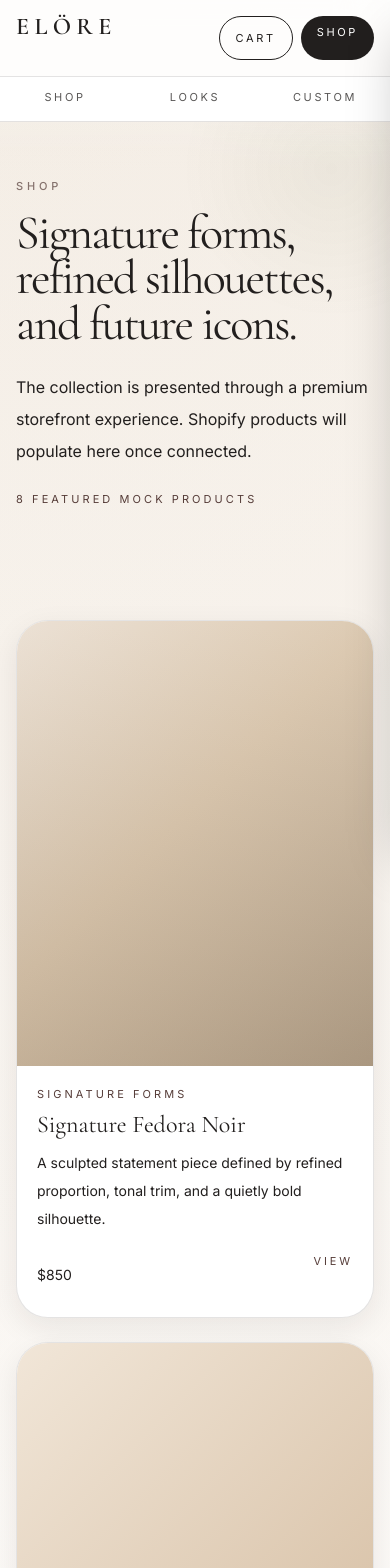
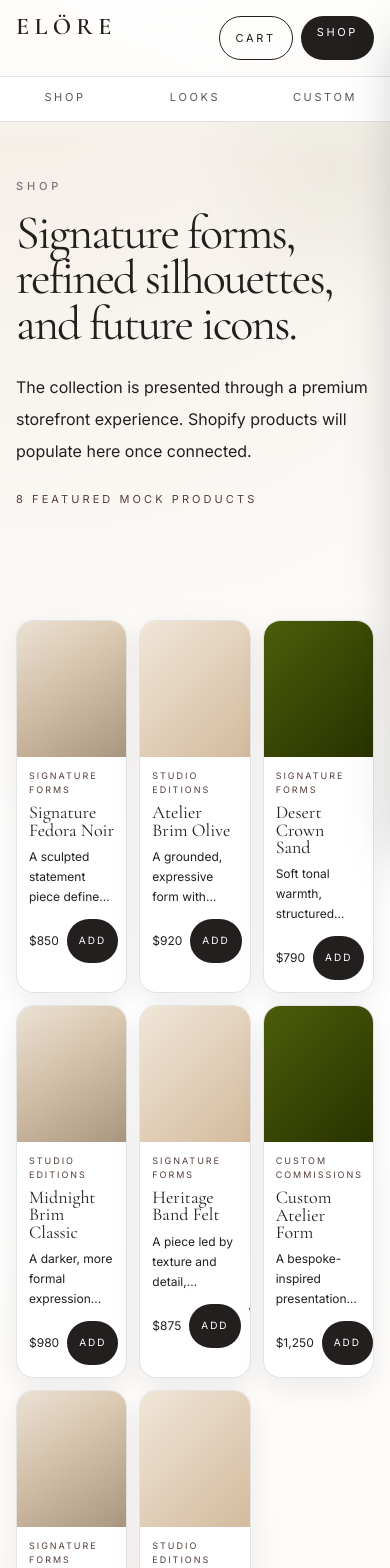
Before and after one commit to caliphsafe/elore-atelier, a Next.js app: page /shop in a window 390 px wide. Shown: the top 1568 px of the page. Built offline with nearby package versions, Linux system fonts and the light colour scheme.

Commit message:
Refactor product card layout and styling

```diff
--- a/app/shop/page.tsx
+++ b/app/shop/page.tsx
@@ -24,11 +24,11 @@ export default function ShopPage() {
       </section>
 
       <section className="section-pad pt-0">
-        <div className="editorial-container grid gap-6 sm:grid-cols-2 xl:grid-cols-4">
+        <div className="editorial-container grid grid-cols-3 gap-3 sm:grid-cols-2 sm:gap-6 xl:grid-cols-4">
           {mockProducts.map((product, i) => (
             <article
               key={product.id}
-              className="group lift-card overflow-hidden rounded-luxe border thin-border bg-white shadow-soft"
+              className="group lift-card overflow-hidden rounded-[1.1rem] border thin-border bg-white shadow-soft sm:rounded-luxe"
             >
               <div
                 className={`aspect-[4/5] w-full transition duration-500 group-hover:scale-[1.03] ${
@@ -40,28 +40,39 @@ export default function ShopPage() {
                 }`}
               />
 
-              <div className="p-5">
-                <p className="text-[11px] uppercase tracking-[0.28em] text-brand-mocha">
+              <div className="p-3 sm:p-5">
+                <p className="text-[9px] uppercase tracking-[0.22em] text-brand-mocha sm:text-[11px] sm:tracking-[0.28em]">
                   {product.category}
                 </p>
 
-                <h3 className="serif-display mt-3 text-2xl leading-tight text-brand-ink md:text-3xl">
+                <h3 className="serif-display mt-2 text-lg leading-tight text-brand-ink sm:mt-3 sm:text-2xl md:text-3xl">
                   {product.title}
                 </h3>
 
-                <p className="mt-3 text-sm leading-7 text-brand-ink/72">
+                <p className="mt-2 line-clamp-3 text-[12px] leading-5 text-brand-ink/72 sm:mt-3 sm:text-sm sm:leading-7">
                   {product.description}
                 </p>
 
-                <div className="mt-5 flex items-center justify-between gap-3">
-                  <span className="text-sm text-brand-ink">{product.price}</span>
+                <div className="mt-3 flex items-center justify-between gap-2 sm:mt-5">
+                  <span className="text-[12px] text-brand-ink sm:text-sm">
+                    {product.price}
+                  </span>
 
-                  <Link
-                    href={`/shop/${product.handle}`}
-                    className="text-[11px] uppercase tracking-[0.26em] text-brand-mocha transition hover:text-brand-ink"
-                  >
-                    View
-                  </Link>
+                  <div className="flex items-center gap-2">
+                    <button
+                      type="button"
+                      className="rounded-full bg-brand-ink px-3 py-2 text-[10px] uppercase tracking-[0.2em] text-white transition hover:bg-brand-mocha sm:px-4 sm:text-[11px] sm:tracking-[0.24em]"
+                    >
+                      Add
+                    </button>
+
+                    <Link
+                      href={`/shop/${product.handle}`}
+                      className="text-[10px] uppercase tracking-[0.2em] text-brand-mocha transition hover:text-brand-ink sm:text-[11px] sm:tracking-[0.26em]"
+                    >
+                      View
+                    </Link>
+                  </div>
                 </div>
               </div>
             </article>
```
